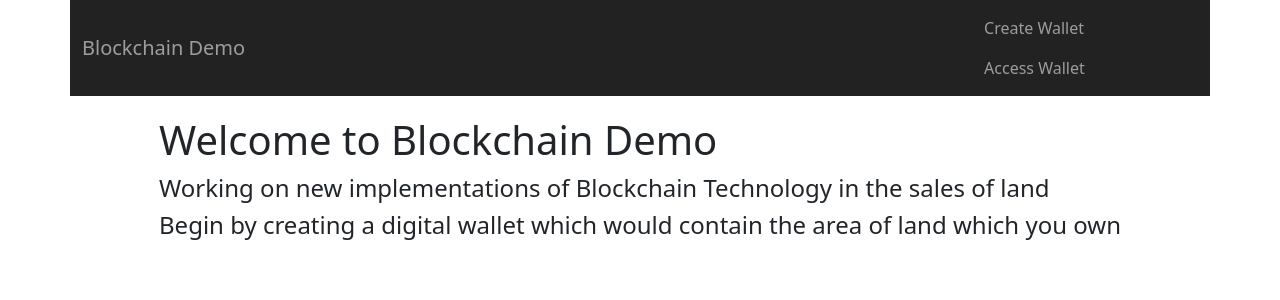
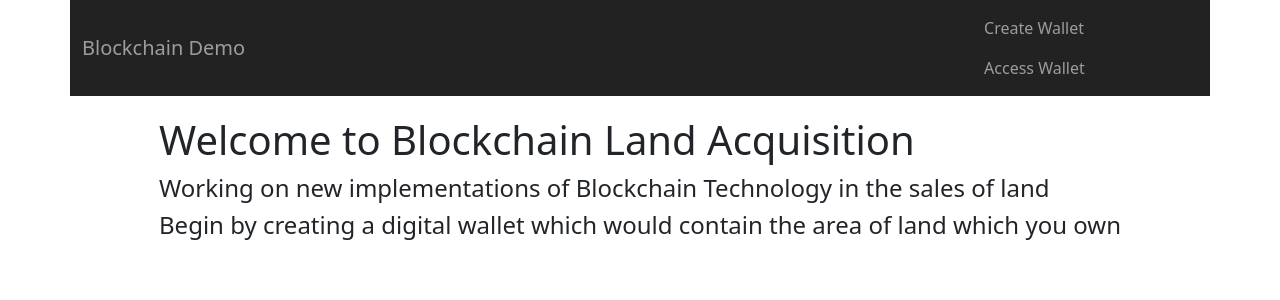
Before and after one commit to Mbah-Royce/block-chain-demo-frontend, a Vue app: page / in a window 1280 px wide. Shown: the top 300 px of the page. Built offline with nearby package versions, Linux system fonts and the light colour scheme.

Commit message:
change name

```diff
--- a/src/views/Home.vue
+++ b/src/views/Home.vue
@@ -1,7 +1,7 @@
 <template>
   <div class="home d-flex justify-content-center">
     <!-- <img alt="Vue logo" src="../assets/logo.png" /> -->
-    <HelloWorld msg="Welcome to Blockchain Demo " />
+    <HelloWorld msg="Welcome to Blockchain Land Acquisition " />
   </div>
 </template>
 
```
